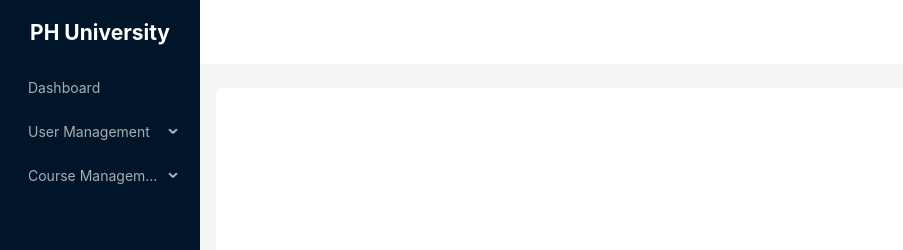
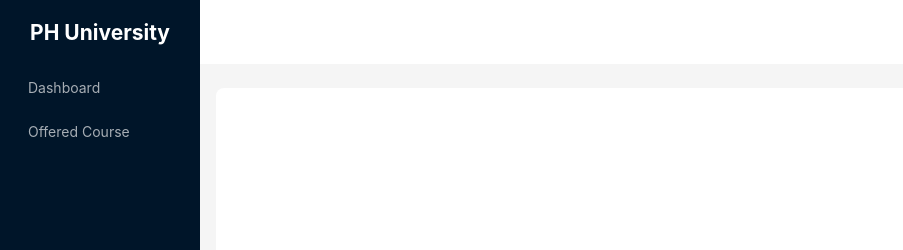
Before and after one commit to ashr-aful007/university-management, a React (Vite) app: page / in a window 1280 px wide. Shown: the top 250 px of the page, without its empty margins (0-903 px from the left). Built offline with nearby package versions, Linux system fonts and the light colour scheme.

Commit message:
add role wise routing handle

```diff
--- a/src/components/layout/MainLayout.tsx
+++ b/src/components/layout/MainLayout.tsx
@@ -1,11 +1,10 @@
-import { Layout, Menu,  theme } from "antd"
+import { Layout,  theme } from "antd"
 import { Outlet } from "react-router-dom";
-import { sidebarItemsGenerator } from "../../utils/sidebarItemsGenerator";
-import { adminPaths } from "../../routes/admin.routes";
+import Sidebar from "./Sidebar";
 
 
 
-const { Header, Sider, Content,Footer } = Layout;
+const { Header, Content,Footer } = Layout;
 
 
 function MainLayout() {
@@ -16,21 +15,8 @@ function MainLayout() {
 
   return (
     <Layout style={{height: "100vh"}}>
-      <Sider
-        breakpoint="lg"
-        collapsedWidth="0"
-        onBreakpoint={(broken) => {
-          console.log(broken);
-        }}
-        onCollapse={(collapsed, type) => {
-          console.log(collapsed, type);
-        }}
-      >
-        <div style={{color: "white", textAlign: "center", height:"4rem", display:"flex", justifyContent:"center", alignItems:"center"}}>
-          <h1>PH University</h1>
-        </div>
-        <Menu theme="dark" mode="inline" defaultSelectedKeys={['4']} items={sidebarItemsGenerator(adminPaths, "admin")} />
-      </Sider>
+      {/* sidebar from layOut */}
+      <Sidebar></Sidebar>
       <Layout>
         <Header style={{ padding: 0, background: colorBgContainer }} />
         <Content style={{ margin: '24px 16px 0' }}>
--- /dev/null
+++ b/src/components/layout/Sidebar.tsx
@@ -0,0 +1,52 @@
+import { Menu } from "antd";
+import { Layout } from "antd"
+import { sidebarItemsGenerator } from "../../utils/sidebarItemsGenerator";
+import { adminPaths } from "../../routes/admin.routes";
+import { facultyPaths } from "../../routes/faculty.routes";
+
+
+const { Sider } = Layout
+
+const userRole = {
+     ADMIN: "admin",
+     FACULTY: "faculty",
+     STUDENT: "student"
+};
+function Sidebar() {
+     const role = "faculty";
+     let sidebarItems;
+
+     switch(role){
+          case userRole.ADMIN:
+               sidebarItems = sidebarItemsGenerator(adminPaths, userRole.ADMIN)
+            break;
+          case userRole.FACULTY:
+               sidebarItems = sidebarItemsGenerator(facultyPaths, userRole.FACULTY)
+            break;
+          case userRole.STUDENT:
+               sidebarItems = sidebarItemsGenerator(adminPaths, userRole.STUDENT)
+            break;
+          default:
+               break;
+     }
+
+  return (
+     <Sider
+        breakpoint="lg"
+        collapsedWidth="0"
+        onBreakpoint={(broken) => {
+          console.log(broken);
+        }}
+        onCollapse={(collapsed, type) => {
+          console.log(collapsed, type);
+        }}
+      >
+        <div style={{color: "white", textAlign: "center", height:"4rem", display:"flex", justifyContent:"center", alignItems:"center"}}>
+          <h1>PH University</h1>
+        </div>
+        <Menu theme="dark" mode="inline" defaultSelectedKeys={['4']} items={sidebarItems} />
+      </Sider>
+  )
+}
+
+export default Sidebar
--- /dev/null
+++ b/src/pages/faculty/FacultyDashboard.tsx
@@ -0,0 +1,9 @@
+
+
+function FacultyDashboard() {
+  return (
+    <div>FacultyDashboard</div>
+  )
+}
+
+export default FacultyDashboard
--- /dev/null
+++ b/src/pages/faculty/OfferedCourse.tsx
@@ -0,0 +1,9 @@
+
+
+function OfferedCourse() {
+  return (
+    <div>OfferedCourse</div>
+  )
+}
+
+export default OfferedCourse
--- /dev/null
+++ b/src/pages/student/OfferedCourse.tsx
@@ -0,0 +1,9 @@
+
+
+function OfferedCourse() {
+  return (
+    <div>OfferedCourse</div>
+  )
+}
+
+export default OfferedCourse
--- /dev/null
+++ b/src/pages/student/StudentDashborad.tsx
@@ -0,0 +1,9 @@
+
+
+function StudentDashborad() {
+  return (
+    <div>StudentDashborad</div>
+  )
+}
+
+export default StudentDashborad
--- /dev/null
+++ b/src/routes/faculty.routes.tsx
@@ -0,0 +1,15 @@
+import FacultyDashboard from "../pages/faculty/FacultyDashboard";
+import OfferedCourse from "../pages/faculty/OfferedCourse";
+
+export const facultyPaths = [
+     {
+       name: 'Dashboard',
+       path: 'dashboard',
+       element: <FacultyDashboard />,
+     },
+     {
+       name: 'Offered Course',
+       path: 'offered-course',
+       element: <OfferedCourse />,
+     },
+   ];
--- /dev/null
+++ b/src/routes/student.routes.tsx
@@ -0,0 +1,15 @@
+import OfferedCourse from "../pages/student/OfferedCourse";
+import StudentDashborad from "../pages/student/StudentDashborad";
+
+export const studentPaths = [
+     {
+       name: 'Dashboard',
+       path: 'dashboard',
+       element: <StudentDashborad />,
+     },
+     {
+       name: 'Offered Course',
+       path: 'offered-course',
+       element: <OfferedCourse />,
+     },
+   ];
```
Also changed, not shown: src/routes/route.tsx (+14 -0 lines).
